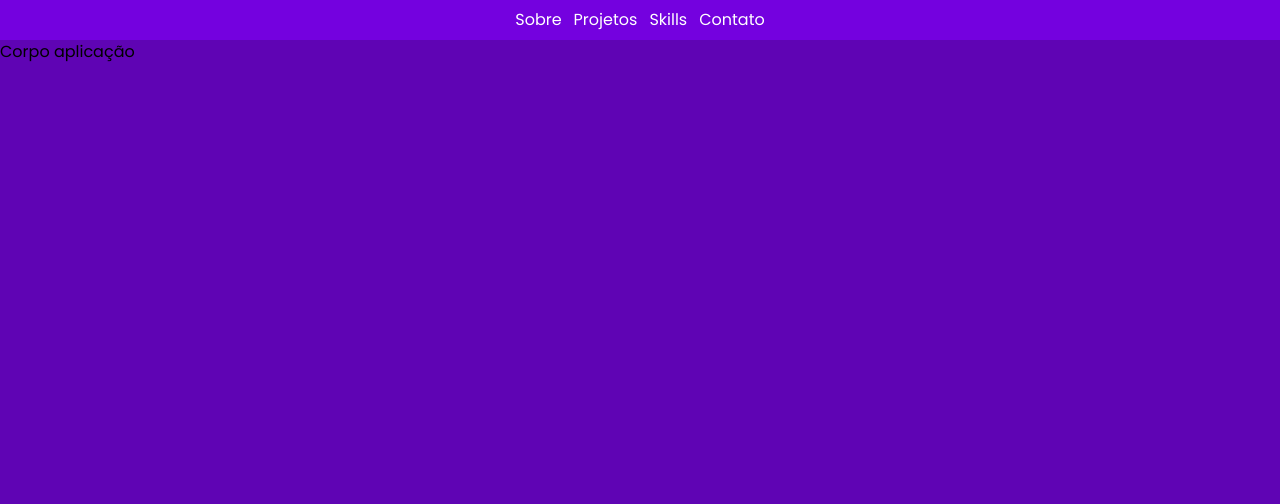
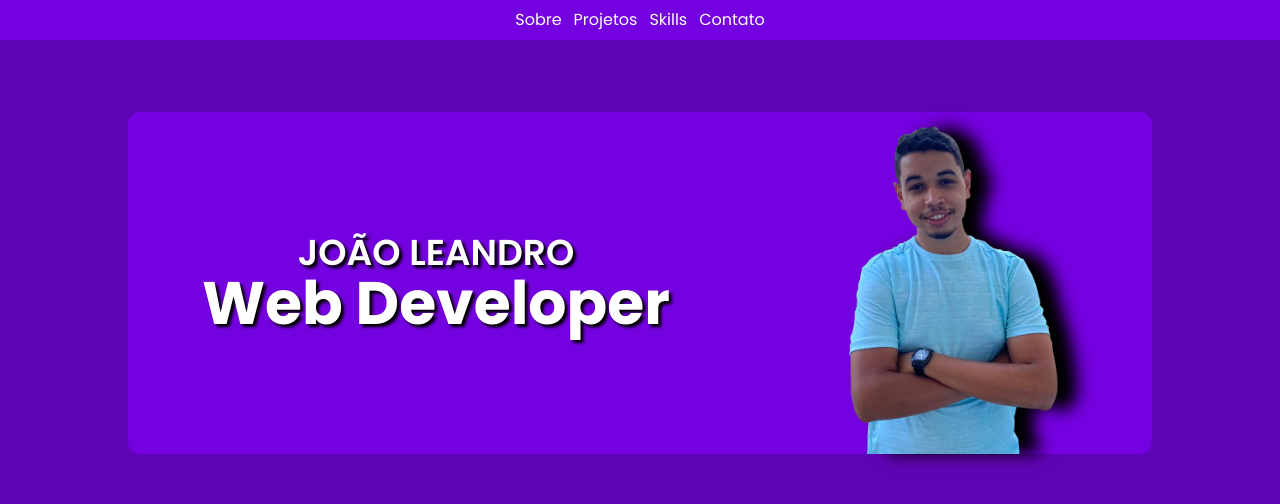
Before and after one commit to JoaoLeandroo/meu-portfolio, a Next.js app: page / in a window 1280 px wide. Shown: the top 504 px of the page. Built offline with nearby package versions, Linux system fonts and the light colour scheme.

Commit message:
feat: Concluida primeira section da page(versão desktop) e leve ajuste a width do header

```diff
--- a/src/app/components/Header/page.jsx
+++ b/src/app/components/Header/page.jsx
@@ -1,8 +1,8 @@
 
 export default function Header() {
     return(
-        <header className="max-w-[1920px] w-full h-10 bg-secundary-purple m-auto fixed top-0">
-            <nav className="w-full h-full">
+        <header className="w-screen h-10 bg-secundary-purple fixed top-0">
+            <nav className="w-full h-full max-w-[1920px] m-auto">
                 <ul className="w-full h-full text-white flex items-center justify-center gap-3">
                     <li>Sobre</li>
                     <li>Projetos</li>
--- a/src/app/globals.css
+++ b/src/app/globals.css
@@ -1,3 +1,11 @@
 @tailwind base;
 @tailwind components;
 @tailwind utilities;
+
+.my-image {
+    filter: drop-shadow(20px 0px 8px #000000);
+}
+
+.text-shadow {
+    text-shadow: 3px 3px 3px #000000;
+}
--- a/src/app/page.jsx
+++ b/src/app/page.jsx
@@ -1,3 +1,4 @@
+import Image from "next/image"
 import Header from "./components/Header/page"
 
 export default function Home() {
@@ -5,7 +6,22 @@ export default function Home() {
     <>
       <Header/>
       <main className="mt-10">
-        Corpo aplicação
+        <section className="max-w-[1464px] w-[80%]  m-auto bg-secundary-purple rounded-xl mt-28 flex justify-around">
+          <div className="text-white text-center flex items-center flex-col justify-center">
+            <h1 className="text-shadow text-4xl font-semibold uppercase">João Leandro</h1>
+            <span className="text-shadow text-6xl font-bold">Web Developer</span>
+          </div>
+
+          <div>
+            <Image
+              className="my-image"
+              src={'/images/joaol.png'}
+              width={260}
+              height={260}
+              alt="João Leandro"
+            />
+          </div>
+        </section>
       </main>
     </>
   )
```
Also changed, not shown: public/images/joaol.png (added).
